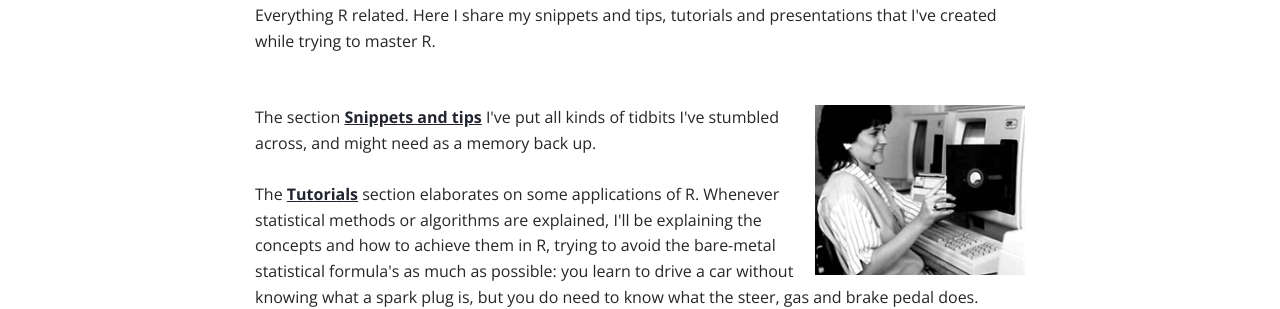
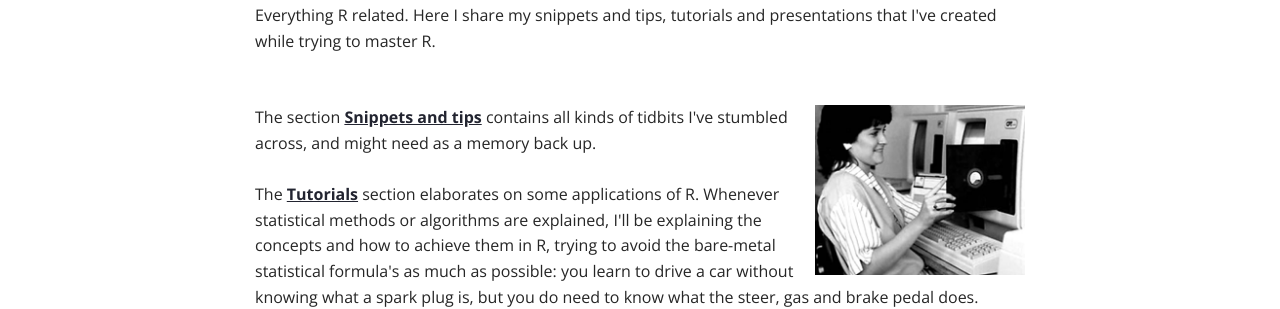
Before and after one commit to mark-me/mark-me.github.io, a Jekyll site: the page built from index.html, in a window 1280 px wide. Shown: the part 328-637 px from the top of the page. Built offline with Jekyll 4.4.1, drawn with Linux system fonts in a browser that asks for light colours; nearby versions of some CDN libraries; comment, search, counter and statistics services are not loaded.

Commit message:
Update index.html

```diff
--- a/index.html
+++ b/index.html
@@ -6,7 +6,7 @@ layout: default
 
 Everything R related. Here I share my snippets and tips, tutorials and presentations that I've created while trying to master R.
 <br><br><br><img src="/_pages/disk.jpg" width="210" height="170" align="right"/>
-The section <a href="/snippets-and-tips/">Snippets and tips</a> I've put all kinds of tidbits I've stumbled across, and might need as a memory back up.
+The section <a href="/snippets-and-tips/">Snippets and tips</a> contains all kinds of tidbits I've stumbled across, and might need as a memory back up.
 <br><br>
 The <a href="/tutorials/">Tutorials</a> section elaborates on some applications of R. Whenever statistical methods or algorithms are explained, I'll be explaining the concepts and how to achieve them in R, trying to avoid the bare-metal statistical formula's as much as possible: you learn to drive a car without knowing what a spark plug is, but you do need to know what the steer, gas and brake pedal does.
 <br><br>
```
